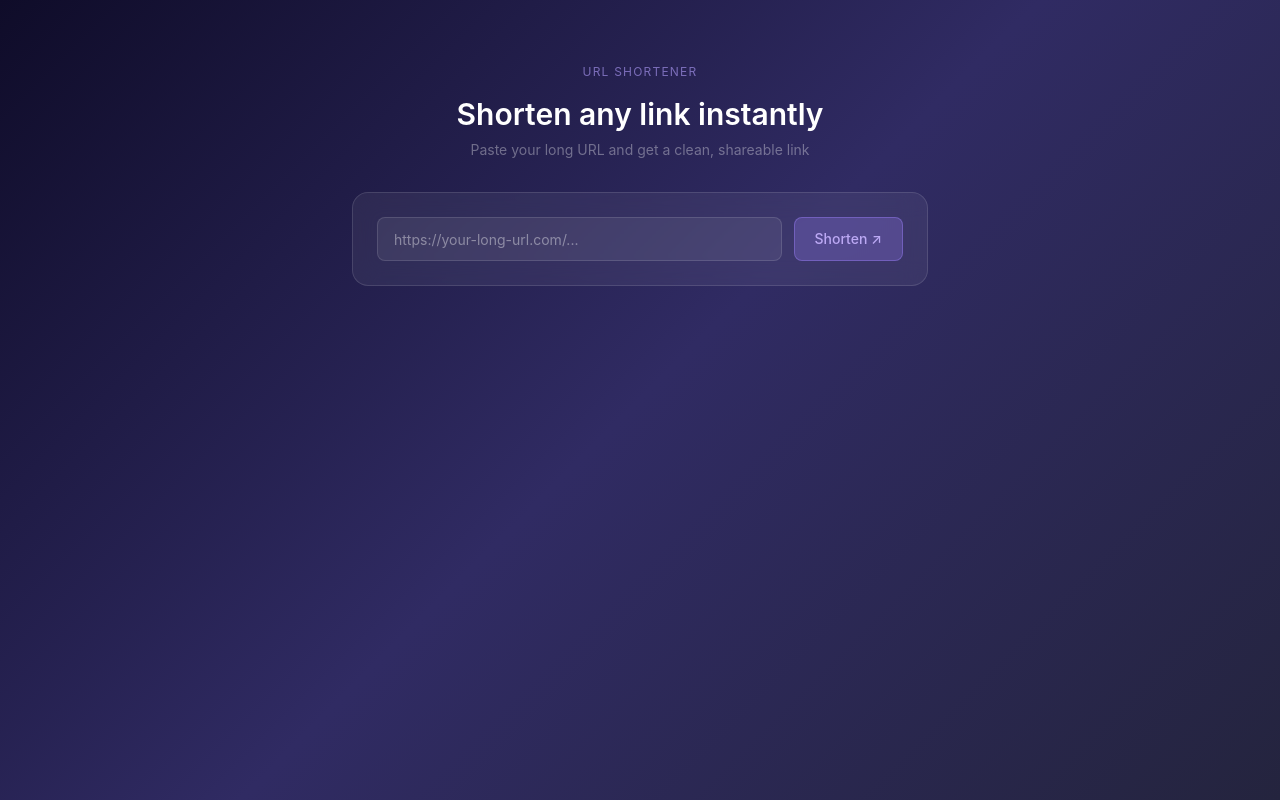
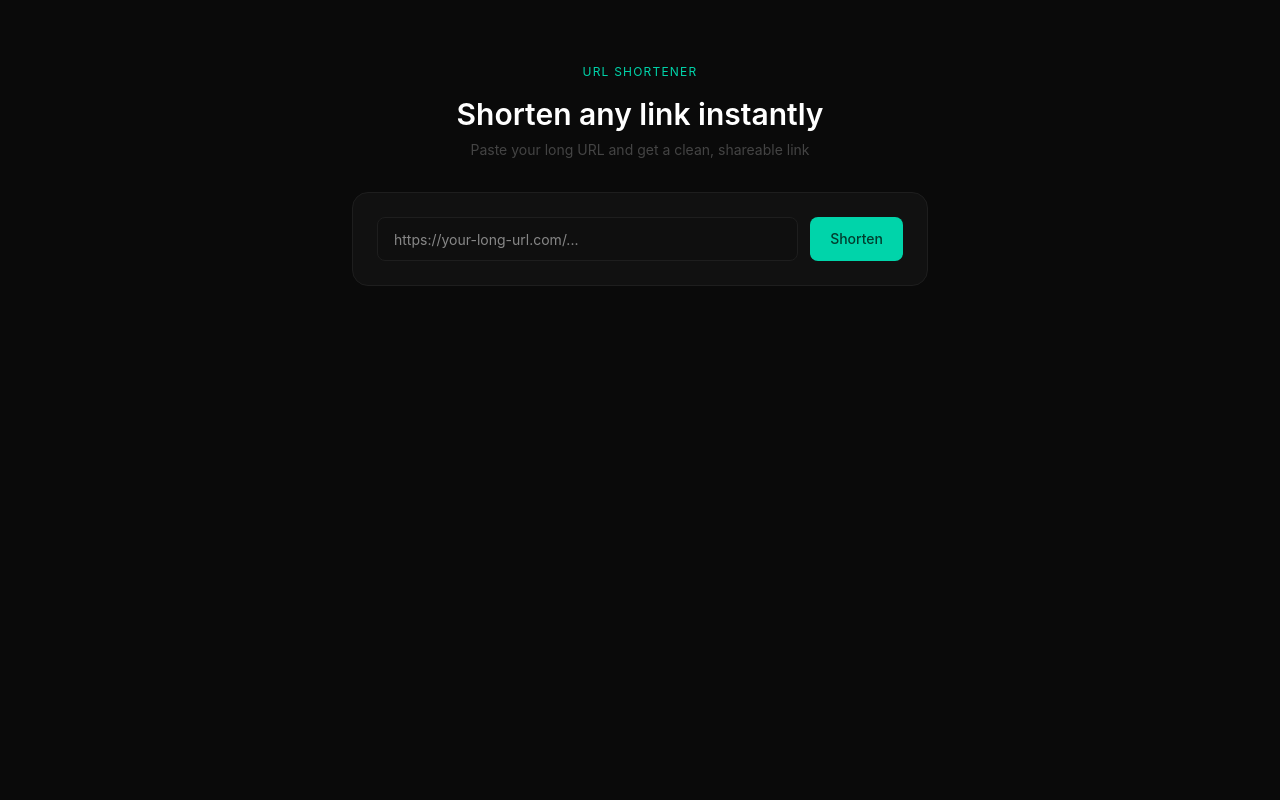
Before and after one commit to Kleinnnn1/url-shortener, a React (Vite) app in the folder client/: page / in a window 1280 px wide. Built offline with nearby package versions, Linux system fonts and the light colour scheme; no server answers.

Commit message:
update design

```diff
--- a/client/src/App.tsx
+++ b/client/src/App.tsx
@@ -16,7 +16,7 @@ export default function App() {
             originalUrl: string;
             clicks: number;
           }) => ({
-            short: item.shortCode,
+            short: `${import.meta.env.VITE_API_URL}/${item.shortCode}`,
             original: item.originalUrl,
             clicks: item.clicks,
           }),
--- a/client/src/components/Hero.tsx
+++ b/client/src/components/Hero.tsx
@@ -26,7 +26,6 @@ export default function Hero({ onShorten }: Props) {
       return setError("Please enter a valid URL including https://");
 
     setError("");
-
     try {
       const response = await fetch(
         `${import.meta.env.VITE_API_URL}/api/links/shorten`,
@@ -36,14 +35,12 @@ export default function Hero({ onShorten }: Props) {
           body: JSON.stringify({ originalUrl: url }),
         },
       );
-
       const data = await response.json();
-
       if (!response.ok) return setError(data.error || "Something went wrong.");
-
-      setResult(`${import.meta.env.VITE_API_URL}/${data.shortCode}`);
+      const fullShort = `${import.meta.env.VITE_API_URL}/${data.shortCode}`;
+      setResult(fullShort);
       onShorten({
-        short: data.shortCode,
+        short: fullShort,
         original: data.originalUrl,
         clicks: data.clicks,
       });
@@ -61,32 +58,27 @@ export default function Hero({ onShorten }: Props) {
 
   return (
     <div className="w-full max-w-xl flex flex-col items-center mb-10">
+
       <p
         className="text-xs tracking-widest uppercase mb-4"
-        style={{ color: "rgba(180,160,255,0.6)" }}
+        style={{ color: "#00d4aa" }}
       >
         URL Shortener
       </p>
 
+      {/* Heading */}
       <h1 className="text-3xl font-semibold text-white text-center mb-2">
         Shorten any link instantly
       </h1>
-      <p
-        className="text-sm text-center mb-8"
-        style={{ color: "rgba(255,255,255,0.35)" }}
-      >
+      <p className="text-sm text-center mb-8" style={{ color: "#444" }}>
         Paste your long URL and get a clean, shareable link
       </p>
 
       <div
         className="w-full rounded-2xl p-6"
-        style={{
-          background: "rgba(255,255,255,0.06)",
-          border: "1px solid rgba(255,255,255,0.12)",
-          backdropFilter: "blur(12px)",
-          WebkitBackdropFilter: "blur(12px)",
-        }}
+        style={{ background: "#111", border: "1px solid #1e1e1e" }}
       >
+
         <div className="flex gap-3">
           <input
             type="text"
@@ -99,65 +91,49 @@ export default function Hero({ onShorten }: Props) {
             placeholder="https://your-long-url.com/..."
             className="flex-1 h-11 rounded-lg px-4 text-sm outline-none"
             style={{
-              background: "rgba(255,255,255,0.07)",
-              border: "1px solid rgba(255,255,255,0.12)",
-              color: "rgba(255,255,255,0.8)",
+              background: "#0f0f0f",
+              border: "1px solid #1e1e1e",
+              color: "#fff",
             }}
           />
           <button
             onClick={handleShorten}
             className="h-11 px-5 rounded-lg text-sm font-medium transition-all duration-200"
-            style={{
-              background: "rgba(160,130,255,0.25)",
-              border: "1px solid rgba(160,130,255,0.4)",
-              color: "rgba(200,180,255,0.9)",
-            }}
-            onMouseEnter={(e) =>
-              (e.currentTarget.style.background = "rgba(160,130,255,0.4)")
-            }
-            onMouseLeave={(e) =>
-              (e.currentTarget.style.background = "rgba(160,130,255,0.25)")
-            }
+            style={{ background: "#00d4aa", color: "#003d2e" }}
+            onMouseEnter={(e) => (e.currentTarget.style.background = "#00bfa0")}
+            onMouseLeave={(e) => (e.currentTarget.style.background = "#00d4aa")}
           >
-            Shorten ↗
+            Shorten
           </button>
         </div>
 
         {/* Error */}
         {error && (
-          <p
-            className="text-xs mt-2"
-            style={{ color: "rgba(255,100,100,0.8)" }}
-          >
+          <p className="text-xs mt-2" style={{ color: "#f87171" }}>
             {error}
           </p>
         )}
 
+        {/* Result */}
         {result && (
           <>
             <hr
               className="my-5"
-              style={{
-                border: "none",
-                borderTop: "1px solid rgba(255,255,255,0.07)",
-              }}
+              style={{ border: "none", borderTop: "1px solid #1e1e1e" }}
             />
             <p
               className="text-xs tracking-widest uppercase mb-3"
-              style={{ color: "rgba(255,255,255,0.25)" }}
+              style={{ color: "#333" }}
             >
               Your shortened link
             </p>
             <div
               className="flex items-center justify-between rounded-lg px-4 py-3"
-              style={{
-                background: "rgba(255,255,255,0.04)",
-                border: "1px solid rgba(255,255,255,0.1)",
-              }}
+              style={{ background: "#0f0f0f", border: "1px solid #1e1e1e" }}
             >
               <span
                 className="text-sm font-medium"
-                style={{ color: "rgba(180,160,255,0.9)" }}
+                style={{ color: "#00d4aa" }}
               >
                 {result}
               </span>
@@ -165,11 +141,9 @@ export default function Hero({ onShorten }: Props) {
                 onClick={handleCopy}
                 className="text-xs rounded px-3 py-1 transition-all duration-150"
                 style={{
-                  color: copied
-                    ? "rgba(100,220,150,0.9)"
-                    : "rgba(255,255,255,0.4)",
-                  background: "rgba(255,255,255,0.07)",
-                  border: "1px solid rgba(255,255,255,0.1)",
+                  color: copied ? "#00d4aa" : "#555",
+                  background: "#161616",
+                  border: "1px solid #1e1e1e",
                 }}
               >
                 {copied ? "Copied!" : "Copy"}
--- a/client/src/components/RecentLinks.tsx
+++ b/client/src/components/RecentLinks.tsx
@@ -11,7 +11,7 @@ export default function RecentLinks({ links }: Props) {
     <div className="w-full max-w-xl">
       <p
         className="text-xs tracking-widest uppercase mb-3"
-        style={{ color: "rgba(255,255,255,0.2)" }}
+        style={{ color: "#333" }}
       >
         Recent links
       </p>
@@ -21,31 +21,22 @@ export default function RecentLinks({ links }: Props) {
           <div
             key={i}
             className="flex items-center justify-between rounded-lg px-4 py-3"
-            style={{
-              background: "rgba(255,255,255,0.03)",
-              border: "1px solid rgba(255,255,255,0.07)",
-            }}
+            style={{ background: "#0f0f0f", border: "1px solid #1a1a1a" }}
           >
             <div className="flex flex-col gap-1 min-w-0 mr-4">
               <span
                 className="text-sm font-medium"
-                style={{ color: "rgba(180,160,255,0.8)" }}
+                style={{ color: "#00d4aa" }}
               >
                 {link.short}
               </span>
-              <span
-                className="text-xs truncate"
-                style={{ color: "rgba(255,255,255,0.25)" }}
-              >
+              <span className="text-xs truncate" style={{ color: "#333" }}>
                 {link.original}
               </span>
             </div>
             <span
               className="text-xs shrink-0 rounded px-2 py-1"
-              style={{
-                color: "rgba(255,255,255,0.2)",
-                background: "rgba(255,255,255,0.05)",
-              }}
+              style={{ color: "#00d4aa", background: "#0a2e28" }}
             >
               {link.clicks} clicks
             </span>
--- a/client/src/index.css
+++ b/client/src/index.css
@@ -2,5 +2,5 @@
 
 body {
   min-height: 100vh;
-  background: linear-gradient(135deg, #0f0c29, #302b63, #24243e);
+  background: #0a0a0a;
 }
```
